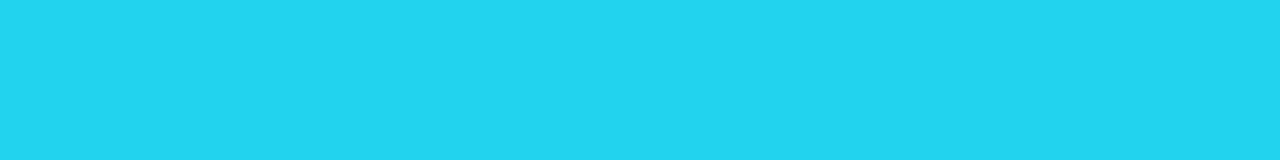
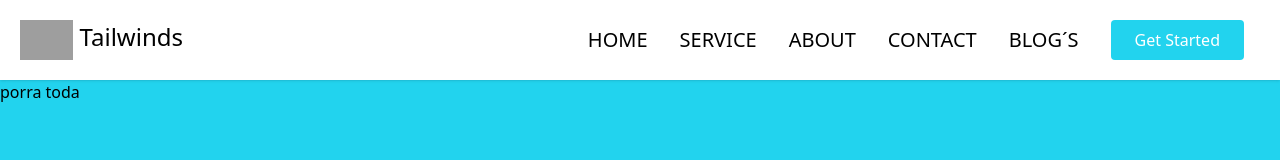
Before and after one commit to Calueto00/Tailwind_studies, a plain HTML site: page navegador/index.html in a window 1280 px wide. Drawn offline with nearby package versions, Linux system fonts and the light colour scheme; grey boxes are pictures that could not be loaded.

Commit message:
last commit

```diff
--- a/navegador/index.html
+++ b/navegador/index.html
@@ -4,9 +4,55 @@
     <meta charset="UTF-8">
     <meta name="viewport" content="width=device-width, initial-scale=1.0">
     <script src="https://cdn.tailwindcss.com"></script>
+    <script type="module" src="https://unpkg.com/ionicons@7.1.0/dist/ionicons/ionicons.esm.js"></script>
+    <script nomodule src="https://unpkg.com/ionicons@7.1.0/dist/ionicons/ionicons.js"></script>
     <title>Document</title>
 </head>
 <body class="bg-cyan-400">
+    <nav class="p-5 bg-white shadow md:flex md:items-center md:justify-between">
+        <div class="flex justify-between items-center">
+            <span class="text-2xl font[Poppins] cursor-pointer">
+                <img class="h-10 inline-block" src="https://www.scottbrady91.com/img/logos/tailwind.png" alt="" srcset="">
+                Tailwinds
+            </span>
 
+            <span class="text-3xl cursor-pointer md:hidden block mx-2">
+                <ion-icon name="menu" onclick="Menu(this)"></ion-icon>
+            </span>
+        </div>
+        <ul class="md:flex md:items-center z-[-1] md:z-auto md:static absolute bg-white w-full left-0 md:w-auto
+         md:py-0 py-4 md:pl-0 pl-7 md:opacity-100 opacity-0 top-[-400px] tansition-all ease-in duration-500">
+            <li class="mx-4 my-6 md:my-0">
+                <a class="text-xl hover:text-cyan-500 duration-500" href="#">HOME</a>
+            </li>
+            <li class="mx-4 my-6 md:my-0">
+                <a class="text-xl hover:text-cyan-500 duration-500" href="#">SERVICE</a>
+            </li>
+            <li class="mx-4 my-6 md:my-0">
+                <a class="text-xl hover:text-cyan-500 duration-500" href="#">ABOUT</a>
+            </li>
+            <li class="mx-4 my-6 md:my-0">
+                <a class="text-xl hover:text-cyan-500 duration-500" href="#">CONTACT</a>
+            </li>
+            <li class="mx-4 my-6 md:my-0">
+                <a class="text-xl hover:text-cyan-500 duration-500" href="#">BLOG´S</a>
+            </li>
+
+            <button class="bg-cyan-400 text-white font[Poppins] duration-500 px-6 py-2 mx-4 hover:bg-cyan-500
+            rounded">
+                Get Started
+            </button>
+        </ul>
+    </nav>
+
+    <h1>porra toda</h1>
+
+    <script>
+        let list = document.querySelector('ul');
+
+        function Menu(e){
+            e.name === 'menu' ? (e.name = "close", list.classList.add('top-[80px]'),list.classList.add('opacity-100')) : (e.name = "menu", list.classList.remove('top-[80px]'),list.classList.remove('opacity-100'));
+        }
+    </script>
 </body>
 </html>
```
